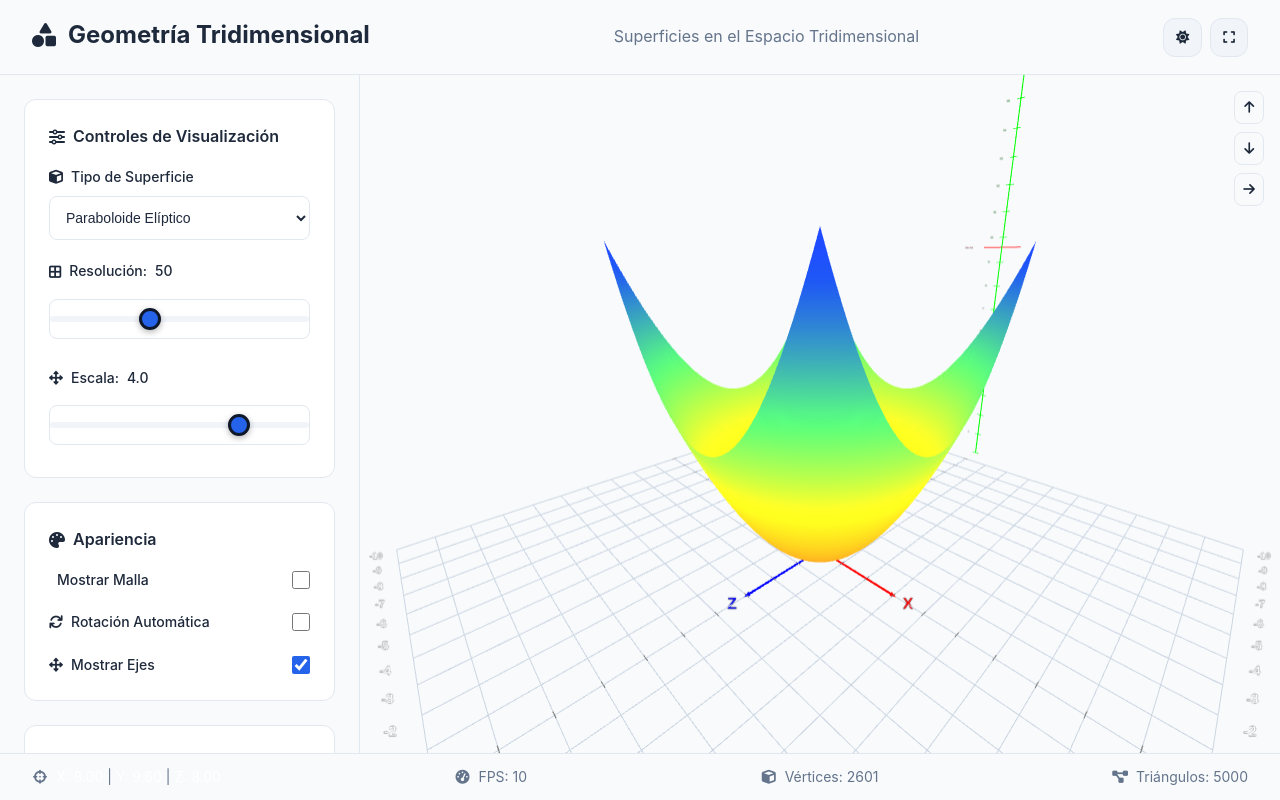
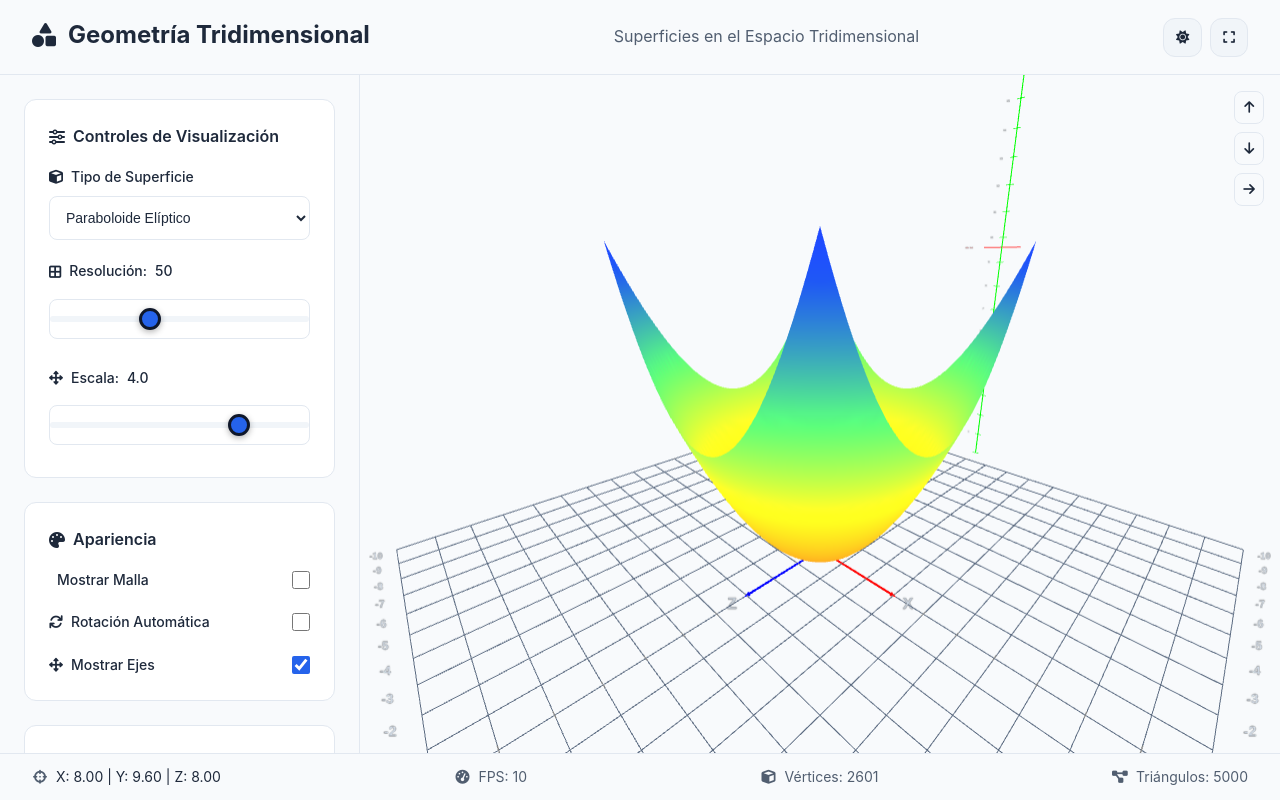
Before and after one commit to JonassAPM/Geometria-Tridimensional, a plain HTML site: page index.html in a window 1280 px wide. Both pictures are taken after a click on the button 1182 px from the left and 37 px from the top of the page. Drawn offline with nearby package versions, Linux system fonts and the light colour scheme; animation ran at ten frames a second.

Commit message:
Add files via upload

```diff
--- a/app.js
+++ b/app.js
@@ -492,10 +492,11 @@ class WebGLApp {
 
         const gridSize = 20;
         const divisions = 20;
-        const gridColor = document.body.classList.contains('dark-mode') ? 0x334155 : 0xcbd5e1;
+        const gridColor = getComputedStyle(document.documentElement)
+            .getPropertyValue('--grid-color').trim();
+        const gridColorHex = parseInt(gridColor.replace('#', ''), 16);
 
-
-        this.gridHelper = new THREE.GridHelper(gridSize, divisions, gridColor, gridColor);
+        this.gridHelper = new THREE.GridHelper(gridSize, divisions, gridColorHex, gridColorHex);
         this.gridHelper.position.y = 0;
         this.scene.add(this.gridHelper);
 
@@ -596,18 +597,20 @@ class WebGLApp {
     }
 
     createHeightNumber(text, position, size, color) {
+        const gridTextColor = getComputedStyle(document.documentElement)
+            .getPropertyValue('--grid-text-color').trim();
+        const textColorHex = parseInt(gridTextColor.replace('#', ''), 16);
+
         const canvas = document.createElement('canvas');
         const context = canvas.getContext('2d');
         canvas.width = 64;
         canvas.height = 64;
 
-
         context.fillStyle = 'transparent';
         context.fillRect(0, 0, canvas.width, canvas.height);
 
-
         context.font = 'Bold 28px Arial';
-        context.fillStyle = `#${color.toString(16).padStart(6, '0')}`;
+        context.fillStyle = `#${textColorHex.toString(16).padStart(6, '0')}`;
         context.textAlign = 'center';
         context.textBaseline = 'middle';
         context.fillText(text, canvas.width / 2, canvas.height / 2);
@@ -703,18 +706,20 @@ class WebGLApp {
     }
 
     createGridNumber(text, position, size, color) {
+        const gridTextColor = getComputedStyle(document.documentElement)
+            .getPropertyValue('--grid-text-color').trim();
+        const textColorHex = parseInt(gridTextColor.replace('#', ''), 16);
+
         const canvas = document.createElement('canvas');
         const context = canvas.getContext('2d');
         canvas.width = 64;
         canvas.height = 64;
 
-
         context.fillStyle = 'transparent';
         context.fillRect(0, 0, canvas.width, canvas.height);
 
-
         context.font = 'Bold 32px Arial';
-        context.fillStyle = `#${color.toString(16).padStart(6, '0')}`;
+        context.fillStyle = `#${textColorHex.toString(16).padStart(6, '0')}`;
         context.textAlign = 'center';
         context.textBaseline = 'middle';
         context.fillText(text, canvas.width / 2, canvas.height / 2);
@@ -728,7 +733,6 @@ class WebGLApp {
         const sprite = new THREE.Sprite(material);
         sprite.position.copy(position);
         sprite.scale.set(size, size, 1);
-
 
         sprite.rotation.x = -Math.PI / 2;
 
@@ -766,23 +770,24 @@ class WebGLApp {
 
     createAxisLabels(axesGroup, axisLength) {
 
+        const gridTextColor = getComputedStyle(document.documentElement)
+            .getPropertyValue('--grid-text-color').trim();
+        const textColorHex = parseInt(gridTextColor.replace('#', ''), 16);
+
         const labelDistance = axisLength + 0.5;
         const labelSize = 0.6;
 
-
-        const createLabelTexture = (text, color) => {
+        const createLabelTexture = (text, axisColor) => {
             const canvas = document.createElement('canvas');
             const context = canvas.getContext('2d');
             canvas.width = 128;
             canvas.height = 128;
 
-
             context.fillStyle = 'transparent';
             context.fillRect(0, 0, canvas.width, canvas.height);
 
-
             context.font = 'Bold 96px Arial';
-            context.fillStyle = `#${color.toString(16).padStart(6, '0')}`;
+            context.fillStyle = `#${textColorHex.toString(16).padStart(6, '0')}`;
             context.textAlign = 'center';
             context.textBaseline = 'middle';
             context.fillText(text, canvas.width / 2, canvas.height / 2);
@@ -818,16 +823,19 @@ class WebGLApp {
         axesGroup.add(zLabel);
     }
 
-
     updateSceneBackground() {
         const isDarkMode = document.body.classList.contains('dark-mode');
         this.scene.background = new THREE.Color(isDarkMode ? 0x0f172a : 0xf8fafc);
 
+        if (this.gridHelper) {
+            const gridColor = getComputedStyle(document.documentElement)
+                .getPropertyValue('--grid-color').trim();
+            const gridColorHex = parseInt(gridColor.replace('#', ''), 16);
 
-        if (this.gridHelper) {
-            const gridColor = isDarkMode ? 0x334155 : 0xcbd5e1;
-            this.gridHelper.material.color.setHex(gridColor);
+            this.gridHelper.material.color.setHex(gridColorHex);
         }
+
+        this.createNumberedGrid();
     }
 
     createSurface() {
@@ -1145,7 +1153,7 @@ class WebGLApp {
     updateTheme() {
         this.updateSceneBackground();
         this.setupHelpers();
-
+        this.createNumberedGrid();
         this.createSurface();
     }
 }
--- a/controls.js
+++ b/controls.js
@@ -60,9 +60,7 @@ class UIControls {
 
         updateDimensions(width, height, depth) {
             document.getElementById('coordinates').innerHTML =
-                `<span style="color: #ffffffff">X: ${width.toFixed(2)}</span> |
-                <span style="color: #ffffffff">Y: ${height.toFixed(2)}</span> |
-                <span style="color: #ffffffff">Z: ${depth.toFixed(2)}</span>`;
+                `X: ${width.toFixed(2)} | Y: ${height.toFixed(2)} | Z: ${depth.toFixed(2)}`;
         }
 
 
--- a/style.css
+++ b/style.css
@@ -4,11 +4,14 @@
     --light-bg-secondary: #f8fafc;
     --light-bg-tertiary: #f1f5f9;
     --light-text-primary: #1e293b;
-    --light-text-secondary: #64748b;
+    --light-text-secondary: #515e70;
     --light-border: #e2e8f0;
     --light-accent: #2563eb;
     --light-accent-hover: #2563eb;
     --light-canvas-bg: #f8fafc;
+    --light-grid-color: #ffffff;
+    --light-grid-text: #181b1f;
+
 
 
     --dark-bg-primary: #0f172a;
@@ -20,6 +23,8 @@
     --dark-accent: #3b83db;
     --dark-accent-hover: #1767a8;
     --dark-canvas-bg: #0f172a;
+    --dark-grid-color: #334155;
+    --dark-grid-text: #cbd5e1;
 
 
     --bg-primary: var(--dark-bg-primary);
@@ -36,6 +41,11 @@
     --border-radius: 12px;
     --shadow: 0 4px 6px -1px rgba(0, 0, 0, 0.1), 0 2px 4px -1px rgba(0, 0, 0, 0.06);
     --transition: all 0.3s cubic-bezier(0.4, 0, 0.2, 1);
+
+    --light-grid-color: #cbd5e1;
+    --dark-grid-color: #5c6b81;
+    --grid-color: var(--dark-grid-color);
+    --grid-text-color: var(--dark-grid-text);
 }
 
 .light-mode {
@@ -48,6 +58,17 @@
     --accent: var(--light-accent);
     --accent-hover: var(--light-accent-hover);
     --canvas-bg: var(--light-canvas-bg);
+    --grid-color: var(--light-grid-color);
+    --grid-text-color: var(--light-grid-text);
+}
+
+#coordinates {
+    color: var(--text-primary) !important;
+    transition: var(--transition);
+}
+
+#coordinates span {
+    color: inherit !important;
 }
 
 * {
```
